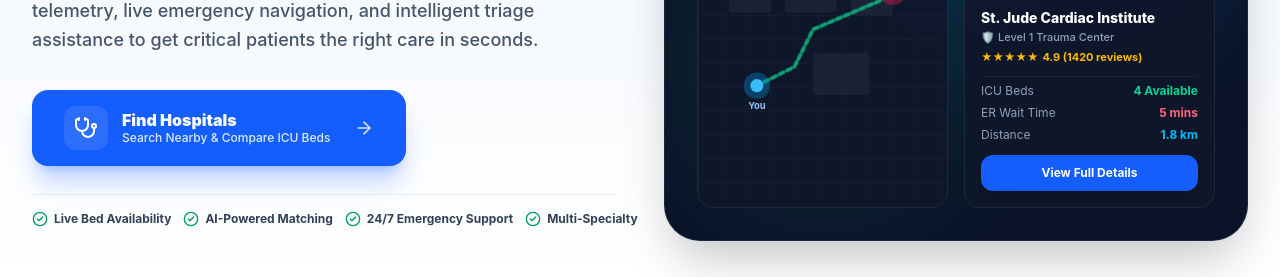
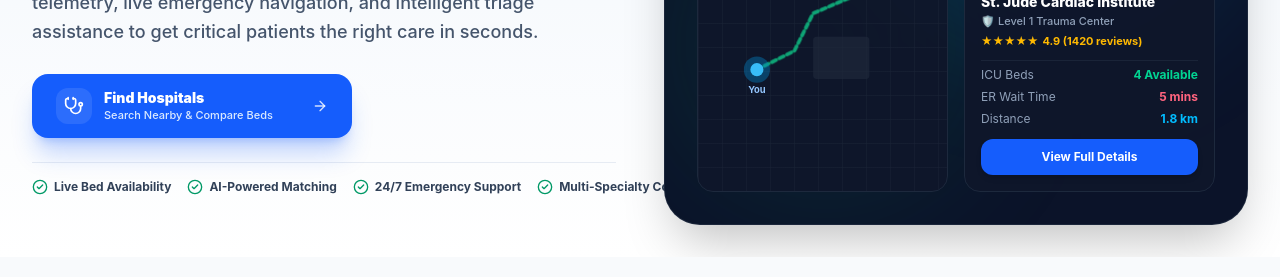
Before and after one commit to Saish118/CareNavigator, a React (Vite) app: page / in a window 1280 px wide. Shown: the part 450-727 px from the top of the page. Built offline with nearby package versions, Linux system fonts and the light colour scheme; no server answers.

Commit message:
Apply hero bottom padding reduction, 320px Find Hospitals button width, and unclipped feature row polish

```diff
--- a/src/pages/LandingPage.jsx
+++ b/src/pages/LandingPage.jsx
@@ -214,21 +214,21 @@ export const LandingPage = () => {
   ];
 
   return (
-    <div className="space-y-16 pb-16">
+    <div className="space-y-12 pb-16">
       {/* 1. REBUILT FULL-WIDTH HERO SECTION (90-92% Desktop Width, Premium SaaS Health-Tech Background) */}
-      <section className="relative pt-8 pb-12 lg:pt-12 lg:pb-16 bg-gradient-to-b from-sky-50/70 via-blue-50/30 to-white overflow-hidden">
+      <section className="relative pt-6 pb-6 lg:pt-8 lg:pb-8 bg-gradient-to-b from-sky-50/70 via-blue-50/30 to-white overflow-hidden">
         {/* Subtle Ambient Background Treatment: Dotted Matrix Grid + Soft Radial Glows */}
         <div className="absolute inset-0 bg-[radial-gradient(#cbd5e1_1.2px,transparent_1.2px)] [background-size:24px_24px] opacity-50 -z-10" />
         <div className="absolute top-1/2 -right-16 -translate-y-1/2 w-[650px] h-[650px] bg-sky-400/15 rounded-full blur-3xl pointer-events-none -z-10" />
         <div className="absolute -top-24 -left-24 w-[550px] h-[550px] bg-blue-400/10 rounded-full blur-3xl pointer-events-none -z-10" />
 
-        <div className="max-w-[1480px] mx-auto px-4 sm:px-6 lg:px-8 space-y-10">
+        <div className="max-w-[1480px] mx-auto px-4 sm:px-6 lg:px-8 space-y-8">
 
           {/* 2-Column Grid (48% / 52% Ratio, Balanced Layout) */}
           <div className="grid grid-cols-1 lg:grid-cols-12 gap-8 lg:gap-12 items-center">
 
             {/* LEFT COLUMN: Wider Container, Natural 3-Line Headline, Primary CTA Button */}
-            <div className="lg:col-span-6 space-y-7 text-center lg:text-left">
+            <div className="lg:col-span-6 space-y-6 text-center lg:text-left">
 
               {/* Badge */}
               <div className="inline-flex items-center gap-2 px-4 py-1.5 rounded-full bg-blue-100/90 text-blue-800 text-xs font-black border border-blue-200/80 shadow-2xs">
@@ -251,27 +251,27 @@ export const LandingPage = () => {
                 Real-time hospital resource discovery, ICU bed availability telemetry, live emergency navigation, and intelligent triage assistance to get critical patients the right care in seconds.
               </p>
 
-              {/* Primary CTA Button (Find Hospitals) */}
-              <div className="flex flex-col sm:flex-row items-center justify-center lg:justify-start gap-4 pt-2">
+              {/* Primary CTA Button (Find Hospitals - Reduced Width ~320px) */}
+              <div className="flex flex-col sm:flex-row items-center justify-center lg:justify-start gap-4 pt-1">
                 <button
                   onClick={() => navigate("/hospitals")}
-                  className="w-full sm:w-auto px-8 py-4 bg-blue-600 hover:bg-blue-700 active:bg-blue-800 text-white font-extrabold rounded-2xl shadow-xl shadow-blue-600/25 flex items-center justify-center gap-4 transition-all cursor-pointer group"
+                  className="w-full sm:w-[320px] max-w-[330px] px-6 py-3.5 bg-blue-600 hover:bg-blue-700 active:bg-blue-800 text-white font-extrabold rounded-2xl shadow-xl shadow-blue-600/25 flex items-center justify-between gap-3 transition-all cursor-pointer group"
                 >
-                  <div className="flex items-center gap-3.5 text-left">
-                    <div className="p-2.5 rounded-xl bg-white/10 shrink-0">
-                      <Stethoscope className="w-6 h-6 text-white" />
+                  <div className="flex items-center gap-3 text-left">
+                    <div className="p-2 rounded-xl bg-white/10 shrink-0">
+                      <Stethoscope className="w-5 h-5 text-white" />
                     </div>
                     <div>
-                      <span className="block font-black text-base leading-tight">Find Hospitals</span>
-                      <span className="block text-xs text-blue-100 font-medium">Search Nearby & Compare ICU Beds</span>
+                      <span className="block font-black text-sm leading-tight">Find Hospitals</span>
+                      <span className="block text-[11px] text-blue-100 font-medium">Search Nearby & Compare Beds</span>
                     </div>
                   </div>
-                  <ArrowRight className="w-5 h-5 text-white/80 group-hover:translate-x-1 transition-transform ml-2" />
+                  <ArrowRight className="w-4 h-4 text-white/80 group-hover:translate-x-1 transition-transform shrink-0" />
                 </button>
               </div>
 
-              {/* Single Horizontal Row of Feature Indicators on Desktop */}
-              <div className="pt-4 border-t border-slate-200/80 flex flex-wrap lg:flex-nowrap items-center justify-center lg:justify-between gap-3 text-xs font-bold text-slate-700 max-w-2xl mx-auto lg:mx-0">
+              {/* Single Horizontal Row of Feature Indicators on Desktop (All 4 fully visible) */}
+              <div className="pt-4 border-t border-slate-200/80 flex flex-wrap lg:flex-nowrap items-center justify-center lg:justify-between gap-y-2 gap-x-4 text-[11px] sm:text-xs font-bold text-slate-700 w-full">
                 <div className="flex items-center gap-1.5 shrink-0">
                   <CheckCircle2 className="w-4 h-4 text-emerald-600 shrink-0" />
                   <span>Live Bed Availability</span>
@@ -286,7 +286,7 @@ export const LandingPage = () => {
                 </div>
                 <div className="flex items-center gap-1.5 shrink-0">
                   <CheckCircle2 className="w-4 h-4 text-emerald-600 shrink-0" />
-                  <span>Multi-Specialty</span>
+                  <span>Multi-Specialty Coverage</span>
                 </div>
               </div>
             </div>
```
